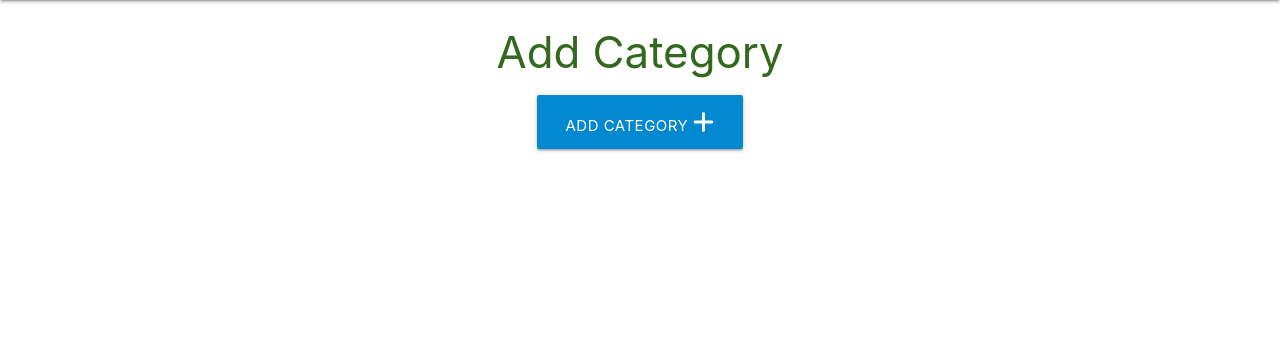
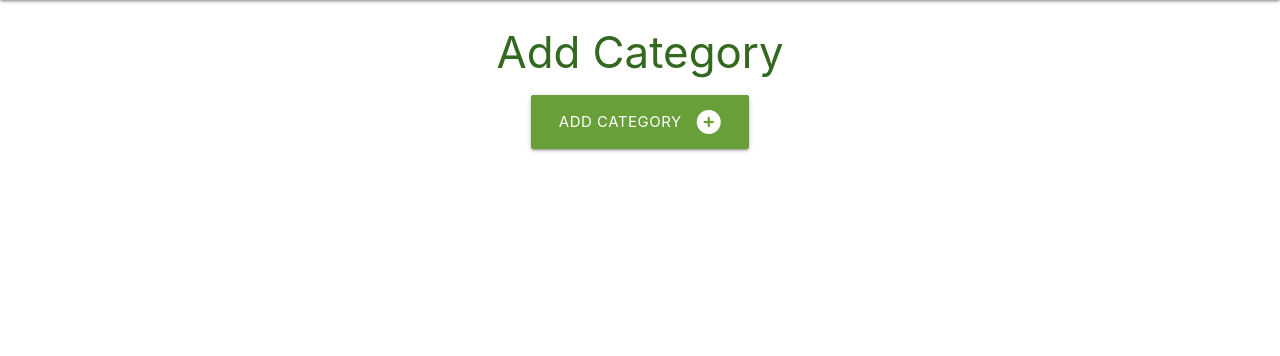
Before and after one commit to mika-sims/Task-Manager, a Flask app: page /categories in a window 1280 px wide. Shown: the part 64-420 px from the top of the page. Run offline with Flask 2, Linux system fonts and the light colour scheme; some libraries are stand-ins or nearby versions.

Commit message:
Change button style

```diff
--- a/taskmanager/templates/categories.html
+++ b/taskmanager/templates/categories.html
@@ -3,8 +3,8 @@
 <h3 class="light-green-text text-darken-4 center-align">Add Category</h3>
 <div class="row">
     <div class="col s12 center-align">
-        <a href="{{ url_for('add_category') }}" class="btn-large light-blue darken-2">
-            Add Category <i class="fa-solid fa-plus"></i>
+        <a href="{{ url_for('add_category') }}" class="btn-large light-green darken-2">
+            Add Category<i class="fa-solid fa-circle-plus right"></i>
         </a>
     </div>
 </div>
```
